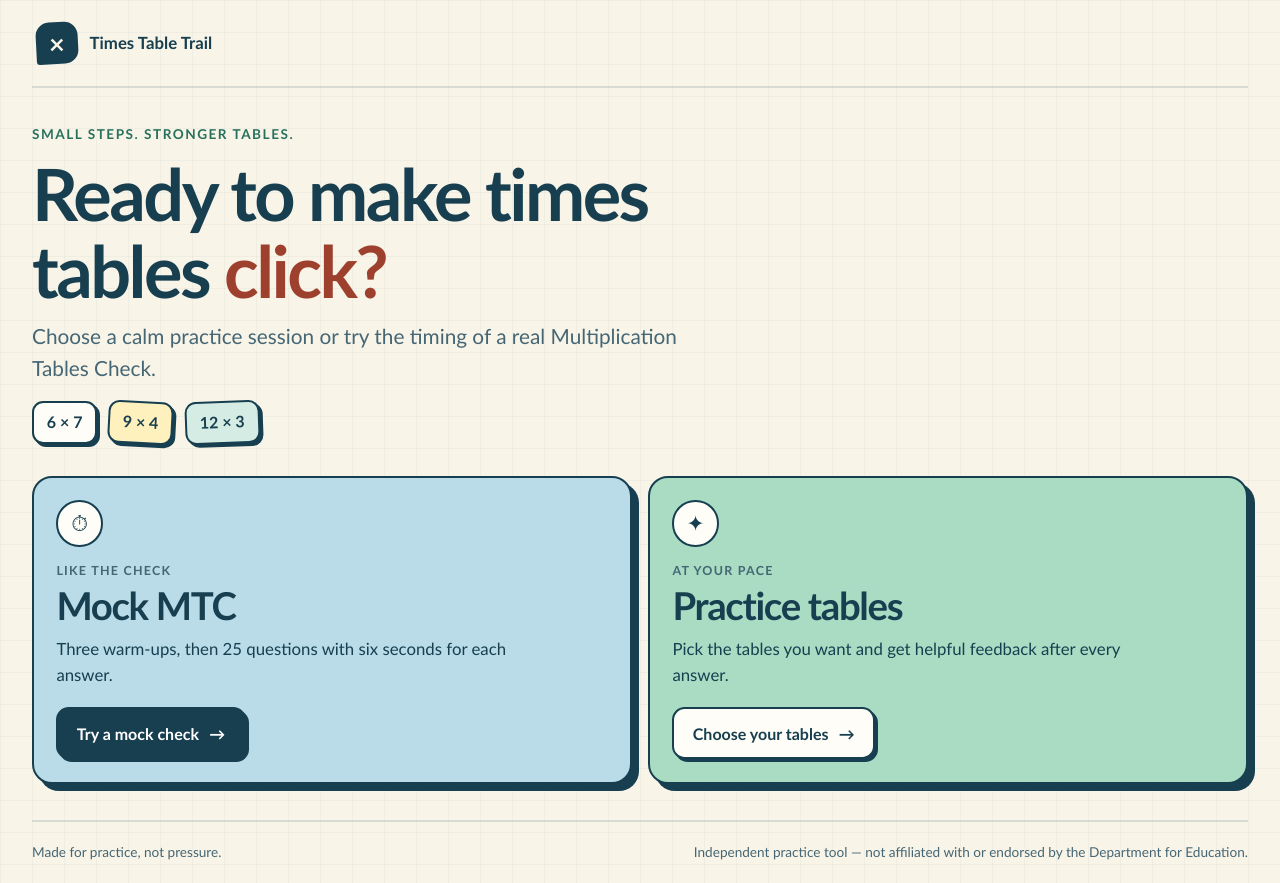
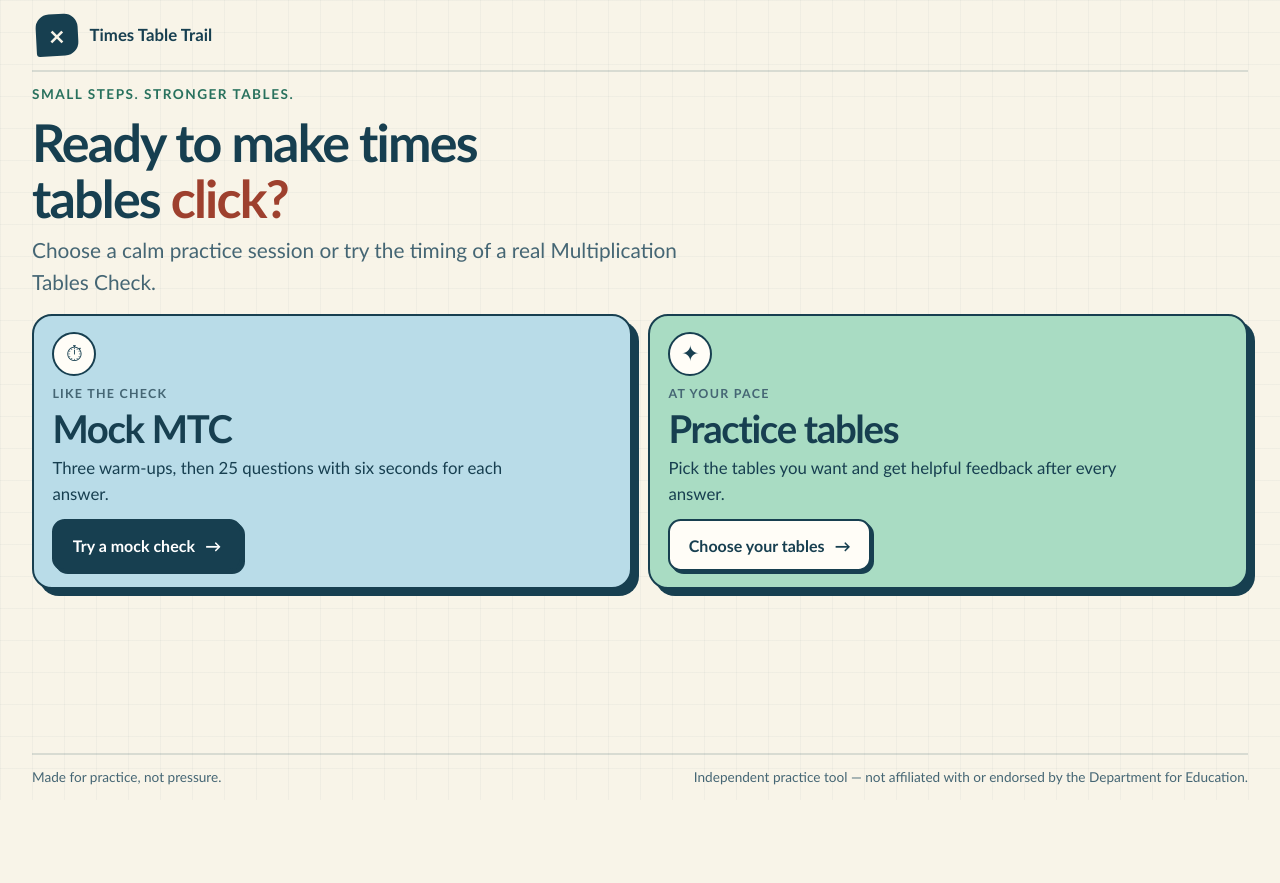
Before and after one commit to MattSixsmith/MTC, a website with bundled scripts: page index.html in a window 1280 px wide. After the commit the page ends 800 px from the top, so only its background shows below. Built offline with nearby package versions, Linux system fonts and the light colour scheme.

Commit message:
Remove Clutter

```diff
--- a/styles.css
+++ b/styles.css
@@ -38,6 +38,13 @@ body {
   font-family: var(--font-body);
   font-size: 1rem;
   line-height: 1.55;
+}
+
+body.is-home {
+  min-height: 100vh;
+  min-height: 100svh;
+  display: flex;
+  flex-direction: column;
 }
 
 button,
@@ -126,6 +133,11 @@ input:focus-visible,
 .brand-mark span { transform: rotate(3deg); }
 
 .main-shell { min-height: calc(100vh - 12rem); }
+
+.is-home .main-shell {
+  min-height: 0;
+  flex: 1;
+}
 
 .screen { padding-block: clamp(2.5rem, 7vw, 6rem); }
 
@@ -794,6 +806,26 @@ h2 { font-size: clamp(1.75rem, 3vw, 2.4rem); }
   .timer-demo-face { width: 7rem; }
 }
 
+@media (min-width: 38.01rem) and (max-height: 52rem) {
+  .is-home .site-header { min-height: 4.5rem; }
+  .is-home .home-screen { padding-block: 0.75rem; }
+  .is-home .home-screen h1 {
+    margin-bottom: 0.5rem;
+    font-size: clamp(2.6rem, 6vw, 3.25rem);
+  }
+  .is-home .number-trail { display: none; }
+  .is-home .mode-grid { margin-top: 1rem; }
+  .is-home .mode-card { padding: 1rem 1.15rem; }
+  .is-home .card-icon {
+    width: 2.75rem;
+    height: 2.75rem;
+    margin-bottom: 0.5rem;
+  }
+  .is-home .mode-card h2 { margin-bottom: 0.4rem; }
+  .is-home .mode-card > p:not(.card-kicker) { margin-bottom: 0.75rem; }
+  .is-home .site-footer { padding-block: 0.75rem; }
+}
+
 @media (max-width: 38rem) {
   .site-header { align-items: flex-start; padding-block: 1rem; }
   .brand > span:last-child { max-width: 8rem; line-height: 1.1; }
```
Also changed, not shown: test/responsive-check.mjs (+20 -1 lines).
